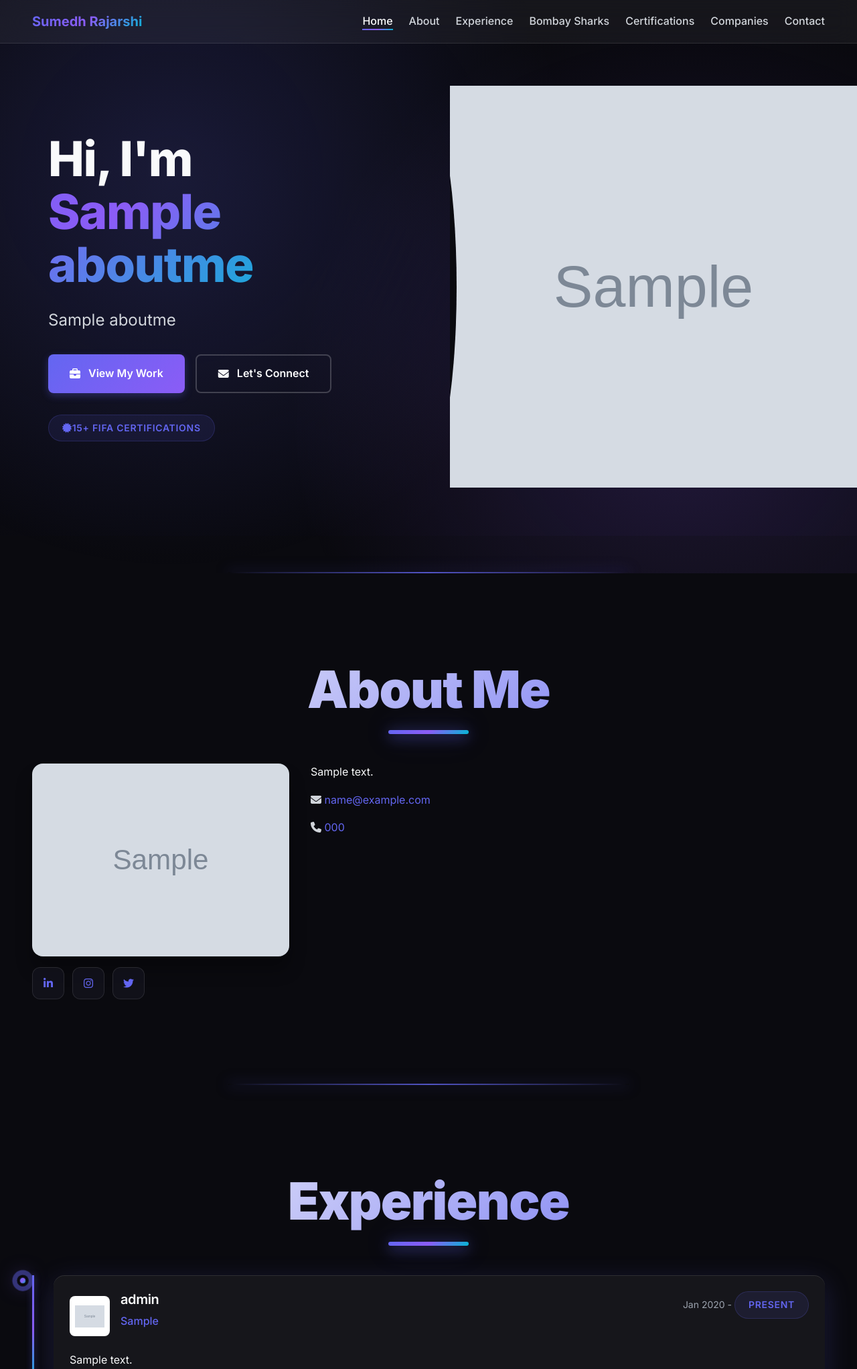
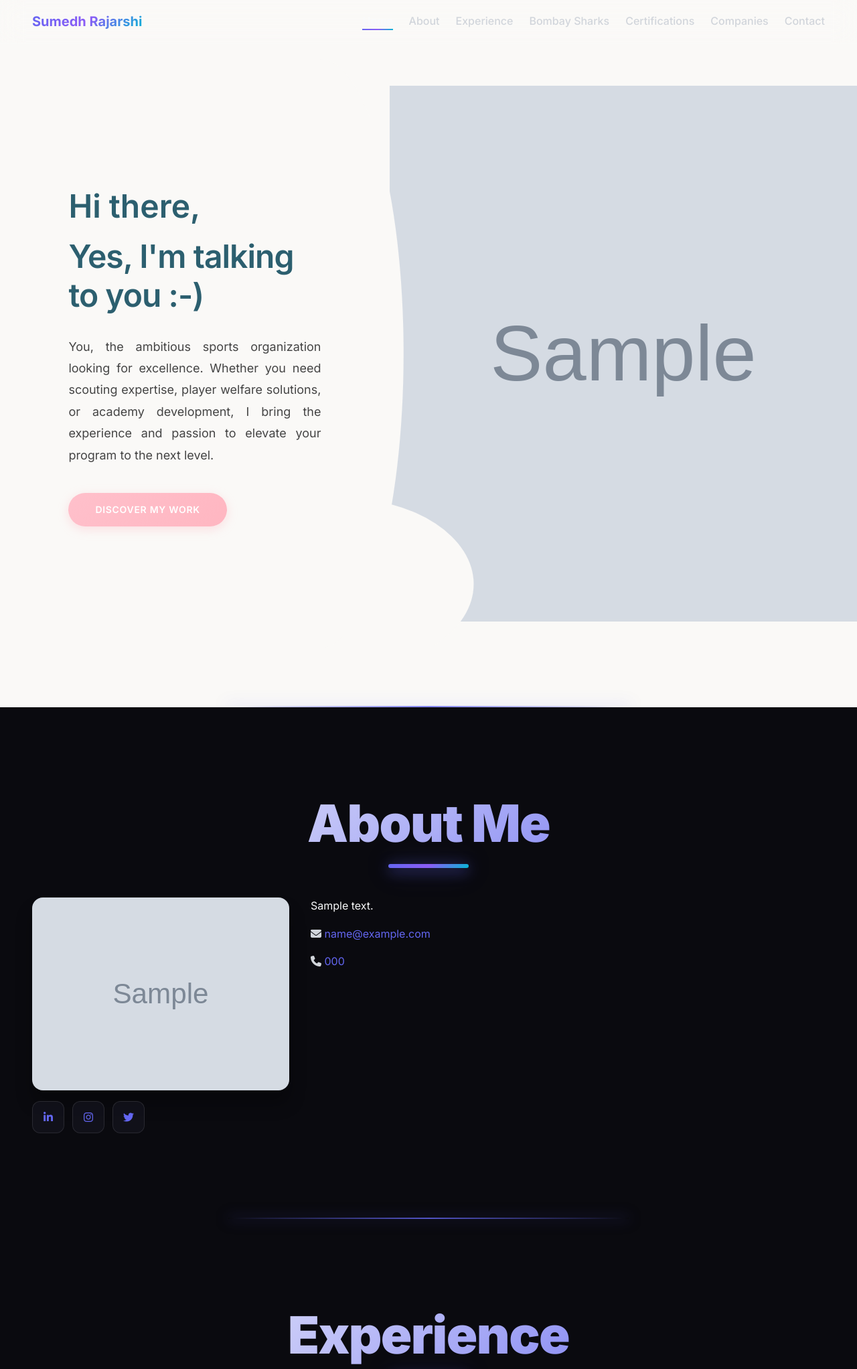
Before and after one commit to vinayadusumillli/Sumedh_Rajarshi, a Django app: page / in a window 1280 px wide. Shown: the top 2044 px of the page at 67% size. Run offline with Django 5.2, Linux system fonts and the light colour scheme; tables that the repository leaves empty hold one stand-in row (values such as "Sample post"); grey boxes marked "Sample" are stand-in pictures; some libraries are stand-ins or nearby versions.

Commit message:
Esther-style hero: light theme, wavy overlays, conversational copy

```diff
--- a/static/css/components.css
+++ b/static/css/components.css
@@ -113,46 +113,33 @@
     }
 }
 
-/* === HERO SECTION - CREATIVE MODERN DESIGN === */
+/* === HERO SECTION - ESTHER STYLE === */
 
 .hero {
     min-height: 100vh;
     display: grid;
-    grid-template-columns: 1fr 1fr;
+    grid-template-columns: 1fr 1.2fr;
     align-items: center;
     position: relative;
-    padding: 120px 0 60px;
+    padding: 0;
     overflow: hidden;
-    gap: 4rem;
+    background: #faf9f7; /* Light cream background */
 }
 
-/* Refined Gradient Background */
-.hero::before {
-    content: '';
-    position: absolute;
-    top: 0;
-    left: 0;
-    width: 100%;
-    height: 100%;
-    background:
-        radial-gradient(circle at 20% 30%, rgba(99, 102, 241, 0.15) 0%, transparent 50%),
-        radial-gradient(circle at 80% 70%, rgba(139, 92, 246, 0.15) 0%, transparent 50%);
-    z-index: -1;
+/* Left Side: Content with padding */
+.hero-content {
+    padding: clamp(3rem, 8vw, 6rem) clamp(3rem, 8vw, 8rem);
+    background: #faf9f7;
+    z-index: 2;
+    position: relative;
 }
 
-.hero-content {
-    padding: 0 clamp(2rem, 5vw, 4rem);
-    max-width: 600px;
-    justify-self: end;
-}
-
-/* Professional Photo Section */
+/* Right Side: Photo with wavy overlay */
 .hero-image {
     width: 100%;
-    height: 100%;
-    min-height: 600px;
+    height: 100vh;
     position: relative;
-    overflow: hidden;
+    overflow: visible;
 }
 
 .hero-image img {
@@ -162,101 +149,92 @@
     object-position: center;
 }
 
-/* Decorative wavy overlay (optional) */
+/* Wavy SVG Overlay */
 .hero-image::before {
     content: '';
     position: absolute;
-    top: 0;
-    left: -50px;
-    width: 150px;
-    height: 100%;
-    background: var(--bg-dark);
-    clip-path: ellipse(40% 50% at 0% 50%);
+    top: -5%;
+    left: -15%;
+    width: 30%;
+    height: 110%;
+    background: #faf9f7;
+    clip-path: path('M0,0 Q50,100 0,200 L0,0 Z');
+    /* Wavy edge using ellipse */
+    clip-path: ellipse(60% 50% at 0% 50%);
     z-index: 1;
 }
 
-/* Typography */
-.hero-title {
-    font-size: clamp(2.5rem, 6vw, 4.5rem);
-    margin-bottom: 1.5rem;
-    line-height: 1.1;
-    font-weight: 800;
-    letter-spacing: -0.02em;
+/* Another wavy layer for depth */
+.hero-image::after {
+    content: '';
+    position: absolute;
+    bottom: -5%;
+    left: -10%;
+    width: 40%;
+    height: 40%;
+    background: #faf9f7;
+    clip-path: ellipse(70% 40% at 0% 70%);
+    z-index: 1;
 }
 
-.gradient-text {
-    background: linear-gradient(135deg, #6366F1 0%, #8B5CF6 50%, #06B6D4 100%);
-    -webkit-background-clip: text;
-    background-clip: text;
-    -webkit-text-fill-color: transparent;
-    background-size: 200% auto;
-    animation: gradient-shift 4s ease-in-out infinite;
+/* Conversational Typography */
+.hero-greeting {
+    font-family: 'Caveat', cursive, var(--font-primary);
+    font-size: clamp(2rem, 4vw, 3rem);
+    color: #2c5f6f; /* Dark teal */
+    margin-bottom: 0.5rem;
+    font-weight: 600;
 }
 
-@keyframes gradient-shift {
-    0%, 100% { background-position: 0% 50%; }
-    50% { background-position: 100% 50%; }
+.hero-title {
+    font-family: 'Caveat', cursive, var(--font-primary);
+    font-size: clamp(2rem, 4vw, 3rem);
+    margin-bottom: 2rem;
+    line-height: 1.2;
+    font-weight: 600;
+    color: #2c5f6f; /* Dark teal */
 }
 
 .hero-subtitle {
-    font-size: clamp(1.125rem, 2vw, 1.5rem);
-    color: var(--text-secondary);
-    margin-bottom: 2rem;
+    font-size: clamp(1rem, 1.5vw, 1.125rem);
+    color: #444;
+    margin-bottom: 2.5rem;
     font-weight: 400;
-    line-height: 1.6;
+    line-height: 1.8;
+    max-width: 500px;
+    text-align: justify;
 }
 
-/* Refined CTA Buttons */
+/* Simple CTA Button */
 .hero-cta {
-    display: flex;
-    gap: 1rem;
-    flex-wrap: wrap;
-    margin-bottom: 2rem;
+    display: inline-block;
 }
 
 .hero-cta .btn {
-    font-size: 1rem;
-    padding: 0.875rem 2rem;
+    font-size: 0.875rem;
+    padding: 0.875rem 2.5rem;
     font-weight: 600;
-    border-radius: 8px;
-    transition: all 0.3s cubic-bezier(0.4, 0, 0.2, 1);
+    border-radius: 50px;
+    text-transform: uppercase;
+    letter-spacing: 0.05em;
+    transition: all 0.3s ease;
 }
 
 .btn-primary {
-    background: linear-gradient(135deg, #6366F1, #8B5CF6);
+    background: linear-gradient(135deg, #ffc0cb, #ffb6c1); /* Soft pink */
     color: white;
     border: none;
-    box-shadow: 0 4px 12px rgba(99, 102, 241, 0.3);
+    box-shadow: 0 4px 15px rgba(255, 182, 193, 0.4);
 }
 
 .btn-primary:hover {
     transform: translateY(-2px);
-    box-shadow: 0 6px 20px rgba(99, 102, 241, 0.4);
+    box-shadow: 0 6px 20px rgba(255, 182, 193, 0.5);
 }
 
-.btn-outline {
-    background: transparent;
-    color: var(--text-primary);
-    border: 2px solid rgba(255, 255, 255, 0.2);
-}
-
-.btn-outline:hover {
-    background: rgba(99, 102, 241, 0.1);
-    border-color: var(--color-primary);
-    transform: translateY(-2px);
-}
-
-/* Refined Badge */
+/* Hide badge for cleaner look */
 .badge {
-    display: inline-flex;
-    align-items: center;
-    padding: 0.5rem 1.25rem;
-    border-radius: 50px;
-    font-size: 0.875rem;
-    font-weight: 600;
-    background: rgba(99, 102, 241, 0.1);
-    color: var(--color-primary);
-    border: 1px solid rgba(99, 102, 241, 0.2);
+    display: none;
 }
 
 /* Mobile Responsive */
@@ -264,58 +242,42 @@
     .hero {
         grid-template-columns: 1fr;
         min-height: auto;
-        padding: 100px 0 40px;
-        gap: 3rem;
     }
 
     .hero-content {
-        justify-self: center;
-        text-align: center;
-        padding: 0 2rem;
-        max-width: 100%;
+        padding: 3rem 2rem;
         order: 2;
     }
 
     .hero-image {
         order: 1;
+        height: 50vh;
         min-height: 400px;
-        max-height: 500px;
     }
 
-    .hero-image::before {
+    .hero-image::before,
+    .hero-image::after {
         display: none;
     }
 
-    .hero-cta {
-        justify-content: center;
+    .hero-subtitle {
+        text-align: left;
     }
 }
 
 @media (max-width: 640px) {
-    .hero {
-        padding: 80px 0 30px;
-        gap: 2rem;
-    }
-
     .hero-content {
-        padding: 0 1.5rem;
+        padding: 2rem 1.5rem;
     }
 
     .hero-image {
+        height: 40vh;
         min-height: 300px;
-        max-height: 400px;
-    }
-
-    .hero-cta {
-        flex-direction: column;
-        width: 100%;
-    }
-
-    .hero-cta .btn {
-        width: 100%;
-        justify-content: center;
     }
 }
+
+/* Add handwritten font (you can load this from Google Fonts) */
+@import url('https://fonts.googleapis.com/css2?family=Caveat:wght@400;600;700&display=swap');
 
 /* === ABOUT SECTION === */
 
--- a/templates/portfolio/home.html
+++ b/templates/portfolio/home.html
@@ -3,31 +3,26 @@
 
 {% block content %}
 
-<!-- Hero Section - Modern Split Screen -->
+<!-- Hero Section - Esther Style -->
 <section id="home" class="hero section">
     {% if about_me %}
-    <!-- Left Side: Content -->
+    <!-- Left Side: Conversational Content -->
     <div class="hero-content">
-        <h1 class="hero-title">
-            Hi, I'm <span class="gradient-text">{{ about_me.name }}</span>
-        </h1>
+        <p class="hero-greeting">Hi there,</p>
+        <h1 class="hero-title">Yes, I'm talking to you :-)</h1>
         <p class="hero-subtitle">
-            {{ about_me.title }}
+            You, the ambitious sports organization looking for excellence.
+            Whether you need scouting expertise, player welfare solutions, or academy development,
+            I bring the experience and passion to elevate your program to the next level.
         </p>
         <div class="hero-cta">
-            <a href="#work" class="btn btn-primary">
-                <i class="fas fa-briefcase"></i> View My Work
+            <a href="#experience" class="btn btn-primary">
+                DISCOVER MY WORK
             </a>
-            <a href="#contact" class="btn btn-outline">
-                <i class="fas fa-envelope"></i> Let's Connect
-            </a>
-        </div>
-        <div class="badge badge-accent">
-            <i class="fas fa-certificate"></i> 15+ FIFA Certifications
         </div>
     </div>
 
-    <!-- Right Side: Photo -->
+    <!-- Right Side: Photo with Wavy Overlay -->
     <div class="hero-image">
         {% if about_me.profile_photo %}
         <img src="{{ about_me.profile_photo.url }}" alt="{{ about_me.name }}">
```
